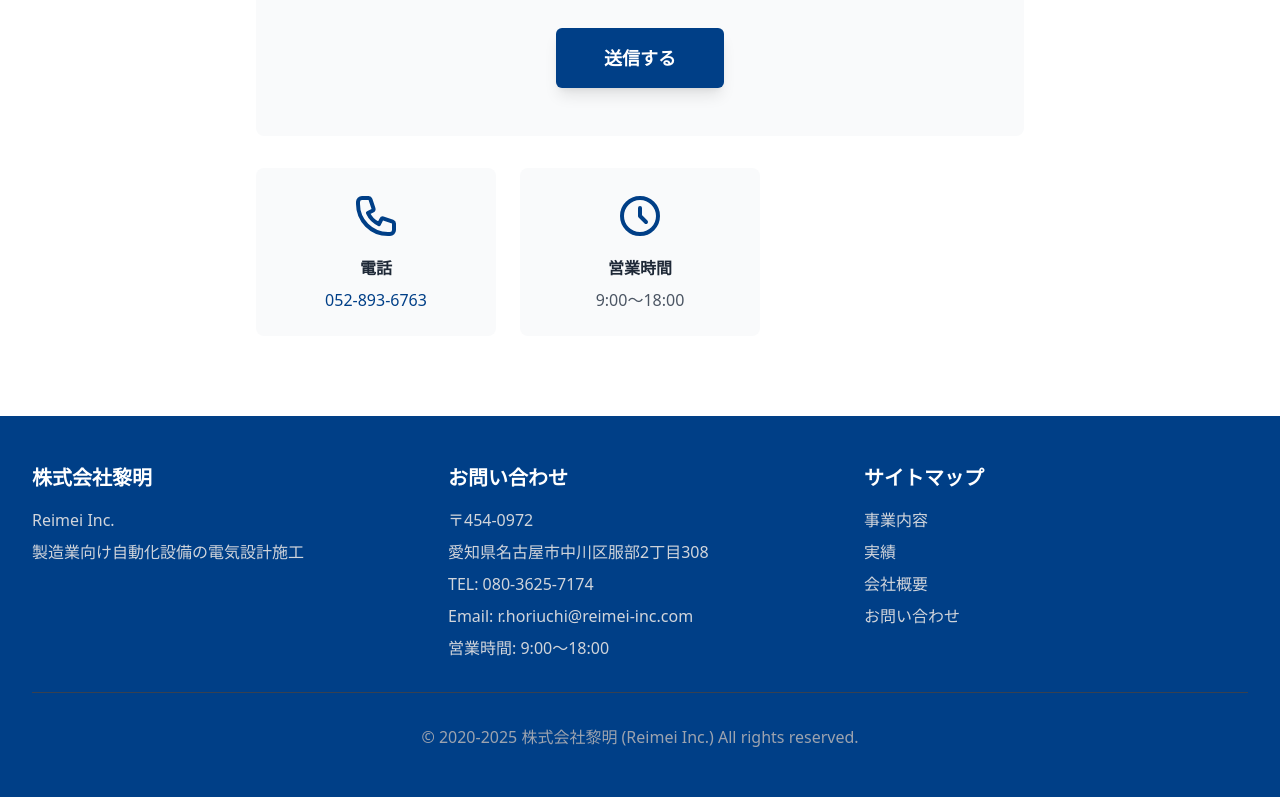
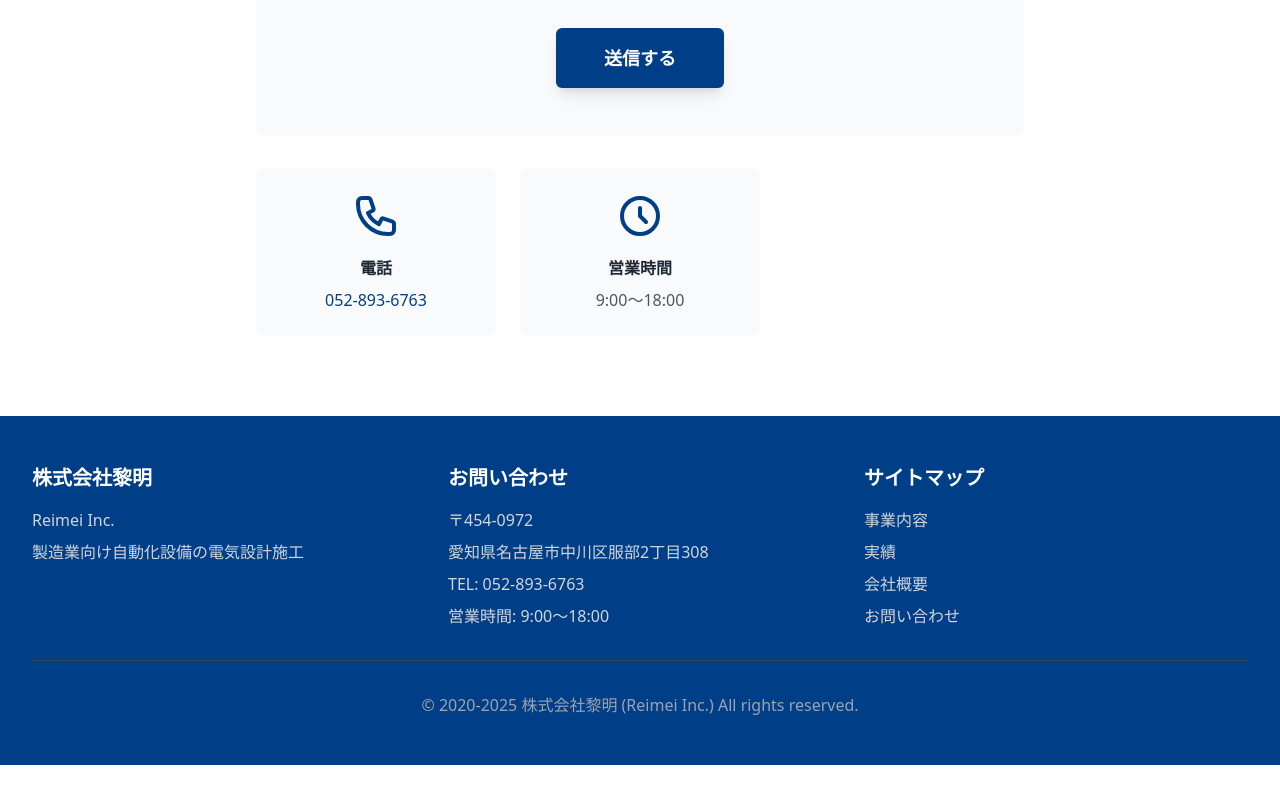
Before and after one commit to reimei830/reimei-website, a Next.js app: page / in a window 1280 px wide. Shown: the part 4429-5226 px from the top of the page. After the commit the page ends 5194 px from the top, so only its background shows below. Built offline with nearby package versions, Linux system fonts and the light colour scheme.

Commit message:
Remove vercel.json

```diff
--- a/components/Footer.tsx
+++ b/components/Footer.tsx
@@ -17,8 +17,7 @@
             <h3 className="text-xl font-bold mb-4">お問い合わせ</h3>
             <p className="text-gray-300 mb-2">〒454-0972</p>
             <p className="text-gray-300 mb-2">愛知県名古屋市中川区服部2丁目308</p>
-            <p className="text-gray-300 mb-2">TEL: 080-3625-7174</p>
-            <p className="text-gray-300 mb-2">Email: r.horiuchi@reimei-inc.com</p>
+            <p className="text-gray-300 mb-2">TEL: 052-893-6763</p>
             <p className="text-gray-300">営業時間: 9:00〜18:00</p>
           </div>
 
```
